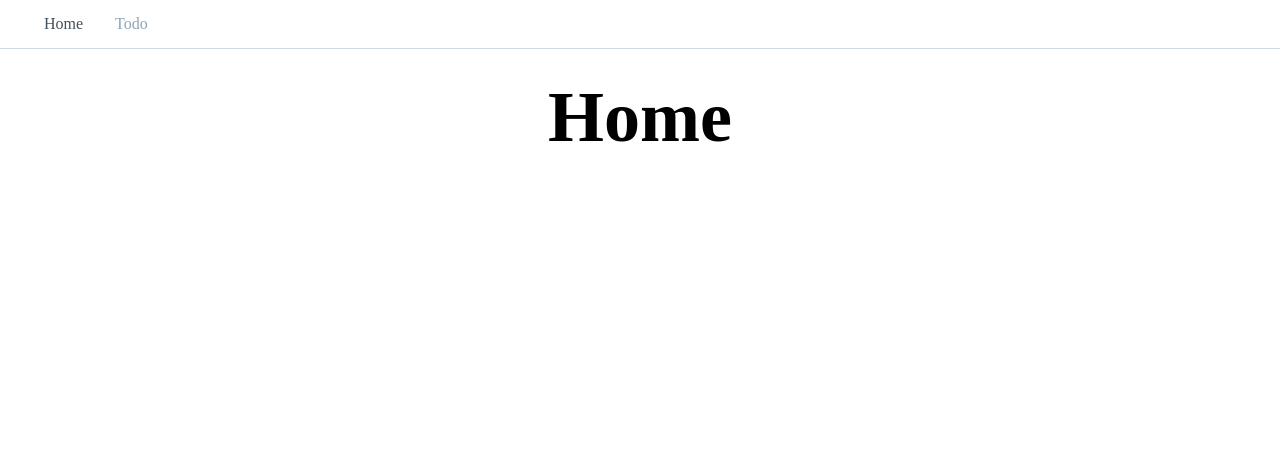
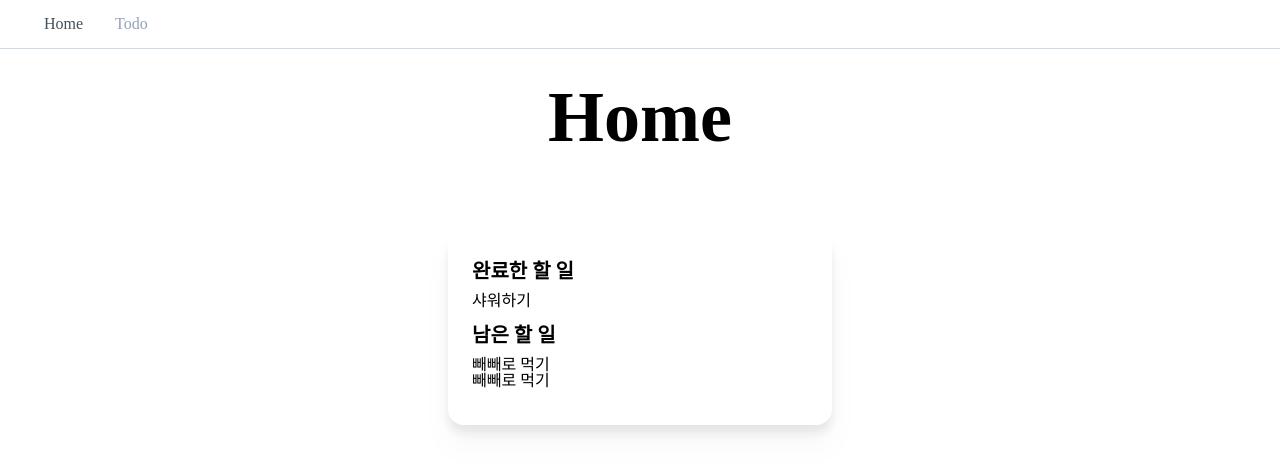
Before and after one commit to Nowdays-Goodnight-Cool-Niang/Frontend, a React (Vite) app: page / in a window 1280 px wide. Shown: the top 474 px of the page. Built offline with nearby package versions, Linux system fonts and the light colour scheme.

Commit message:
feat: 🎸 홈에 투두필터링 추가

```diff
--- /dev/null
+++ b/src/components/home/BoardList.tsx
@@ -0,0 +1,17 @@
+import { ITodoItem } from '../../type/todo';
+
+interface IBoardListProps {
+  todos: ITodoItem[];
+}
+
+function BoardList({ todos }: IBoardListProps) {
+  return (
+    <ul className="mb-3 flex w-full flex-col justify-between">
+      {todos.map((todo) => (
+        <li key={todo.id}>{todo.content}</li>
+      ))}
+    </ul>
+  );
+}
+
+export default BoardList;
--- /dev/null
+++ b/src/components/home/TodoBoard.tsx
@@ -0,0 +1,18 @@
+import { useTodoStore } from '../../stores/useTodoStore';
+import BoardList from './BoardList';
+
+function TodoBoard() {
+  const completeTodos = useTodoStore((state) => state.completeTodos);
+  const remainingTodos = useTodoStore((state) => state.remainingTodos);
+
+  return (
+    <div className="mt-12 w-96 rounded-2xl bg-white p-6 drop-shadow-xl">
+      <h2 className="mb-2 text-xl font-bold">완료한 할 일</h2>
+      <BoardList todos={completeTodos} />
+      <h2 className="mb-2 text-xl font-bold">남은 할 일</h2>
+      <BoardList todos={remainingTodos} />
+    </div>
+  );
+}
+
+export default TodoBoard;
--- a/src/pages/Home.tsx
+++ b/src/pages/Home.tsx
@@ -1,9 +1,11 @@
-import ContentHeader from "../components/common/ContentHeader";
+import ContentHeader from '../components/common/ContentHeader';
+import TodoBoard from '../components/home/TodoBoard';
 
 function Home() {
   return (
-    <div>
+    <div className="flex flex-col items-center justify-center">
       <ContentHeader>Home</ContentHeader>
+      <TodoBoard />
     </div>
   );
 }
--- a/src/stores/useTodoStore.ts
+++ b/src/stores/useTodoStore.ts
@@ -3,18 +3,43 @@ import { ITodoItem } from '../type/todo';
 
 interface ITodoState {
   todos: ITodoItem[];
+  completeTodos: ITodoItem[];
+  remainingTodos: ITodoItem[];
   addTodo: (todo: ITodoItem) => void;
   deleteTodo: (id: number) => void;
 }
 
-export const useTodoStore = create<ITodoState>((set) => ({
-  todos: [
-    { id: 1, content: '샤워하기', isDone: true },
-    { id: 2, content: '빼빼로 먹기', isDone: false },
-  ],
-  addTodo: (todo: ITodoItem) => set((state) => ({ todos: [...state.todos, todo] })),
-  deleteTodo: (id: number) =>
-    set((state) => ({
-      todos: state.todos.filter((todo: ITodoItem) => todo.id !== id),
-    })),
-}));
+const initialTodos: ITodoItem[] = [
+  { id: 1, content: '샤워하기', isDone: true },
+  { id: 2, content: '빼빼로 먹기', isDone: false },
+  { id: 3, content: '빼빼로 먹기', isDone: false },
+];
+
+export const useTodoStore = create<ITodoState>((set) => {
+  const completeTodos = initialTodos.filter((todo) => todo.isDone);
+  const remainingTodos = initialTodos.filter((todo) => !todo.isDone);
+
+  return {
+    todos: initialTodos,
+    completeTodos,
+    remainingTodos,
+    addTodo: (todo: ITodoItem) =>
+      set((state) => {
+        const newTodos = [...state.todos, todo];
+        return {
+          todos: newTodos,
+          completeTodos: newTodos.filter((todo) => todo.isDone),
+          remainingTodos: newTodos.filter((todo) => !todo.isDone),
+        };
+      }),
+    deleteTodo: (id: number) =>
+      set((state) => {
+        const newTodos = state.todos.filter((todo: ITodoItem) => todo.id !== id);
+        return {
+          todos: newTodos,
+          completeTodos: newTodos.filter((todo) => todo.isDone),
+          remainingTodos: newTodos.filter((todo) => !todo.isDone),
+        };
+      }),
+  };
+});
```
